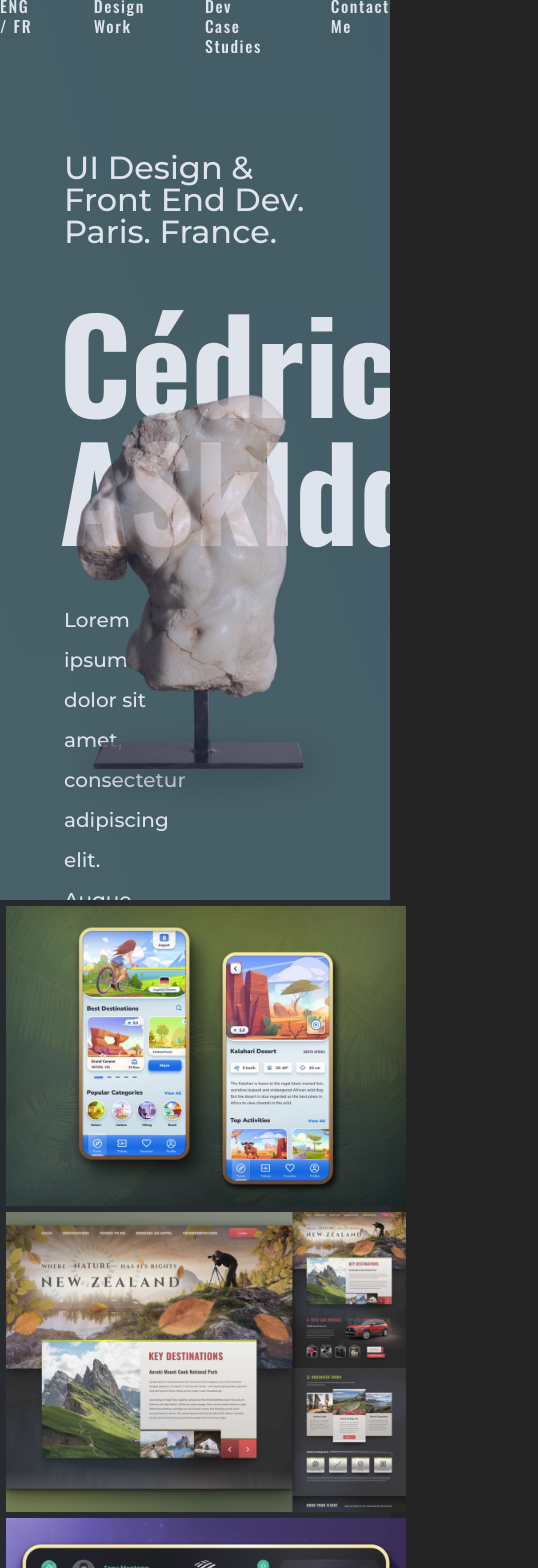
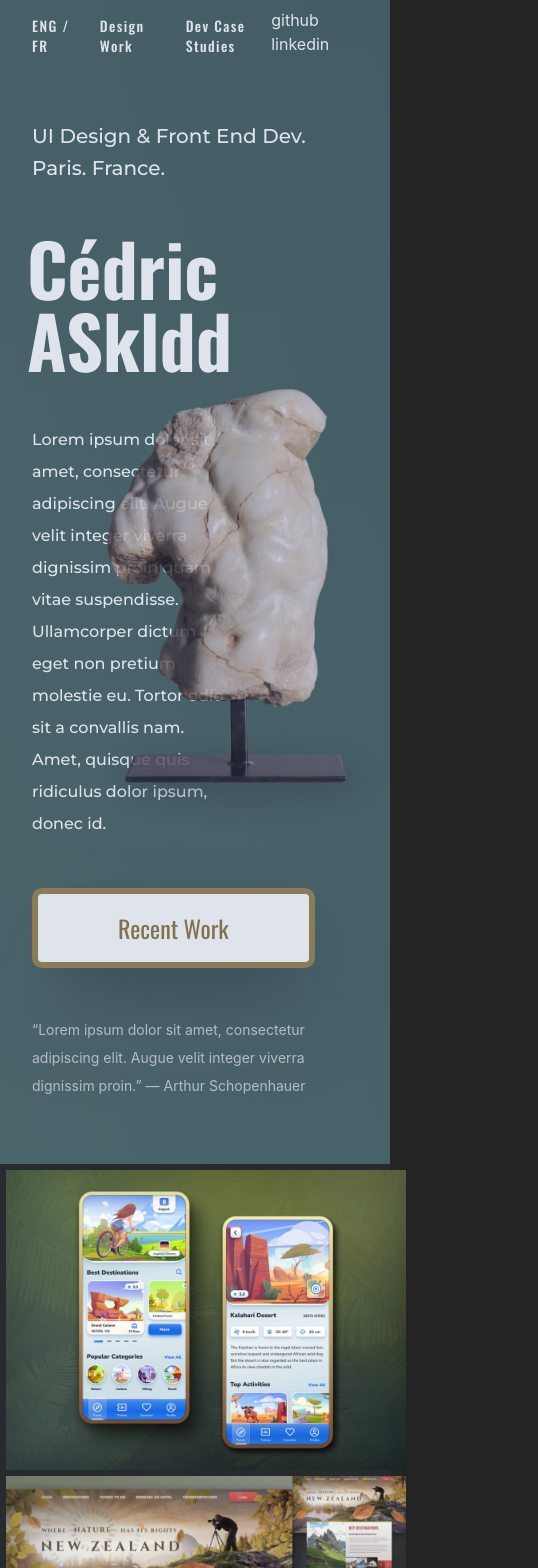
Before and after one commit to ask0ldd/P8-Folio, a React (Vite) app: page / in a window 390 px wide. Shown: the top 1568 px of the page, 538 px wide, since content can reach past the window. Built offline with nearby package versions, Linux system fonts and the light colour scheme.

Commit message:
improved responsiveness

```diff
--- a/src/App.css
+++ b/src/App.css
@@ -18,10 +18,10 @@
   position: relative;
   display: flex;
   flex-direction: column;
-  height: 100vh;
+  /*height: 900px;*/
   width: 100%;
   overflow: hidden;
-  padding: 0 4rem;
+  padding: 0 4rem 4rem 4rem;
   /*padding: 0 64px;*/
 }
 
@@ -87,12 +87,13 @@
   box-shadow: rgba(50, 50, 93, 0.35) 0px 50px 100px -20px,
     rgba(0, 0, 0, 0.4) 0px 30px 60px -30px;
   margin-top: 72px;
+  cursor: pointer;
 }
 
 .heroContainer blockquote {
   font-weight: 400;
   font-size: 16px;
-  line-height: 100%;
+  line-height: 200%;
   color: #dfe4ec;
   opacity: 0.7;
   margin-top: 130px;
@@ -100,6 +101,7 @@
 
 .statue {
   height: 85%;
+  /*width: 32%;*/
   position: absolute;
   right: 0;
   bottom: 0;
@@ -128,6 +130,7 @@
 
 .ellipse {
   height: 85%;
+  /*width: 43%;*/
   position: absolute;
   right: 0;
   bottom: 0;
@@ -329,9 +332,118 @@
   color: #888;
 }
 
-@media screen and (max-width: 1000px) {
+@media screen and (max-width: 1600px) {
+  .sectionCaseStudies .caseContainer {
+    width: 100%;
+  }
+}
+
+@media screen and (max-width: 1500px) {
+  .buste {
+    display: none;
+  }
+
+  .heroContainer .identite {
+    font-size: 96px;
+  }
+
+  .heroContainer .recentWork {
+    margin-top: 3rem;
+  }
+
+  .heroContainer blockquote {
+    margin-top: 3rem;
+    width: 50%;
+  }
+}
+
+@media screen and (max-width: 1200px) {
   .statue,
   .ellipse {
     display: none;
   }
+
+  .buste {
+    height: 50%;
+    position: absolute;
+    left: auto;
+    margin: 0;
+    right: 0;
+    bottom: 10%;
+    display: block;
+  }
+
+  .heroContainer .text {
+    width: 70%;
+  }
 }
+
+@media screen and (max-width: 1000px) {
+  .heroContainer .fonction {
+    font-size: 24px;
+    margin-top: 64px;
+    line-height: 160%;
+  }
+
+  .heroContainer .identite {
+    font-size: 96px;
+    margin-top: 48px;
+    margin-left: -5px;
+  }
+
+  .heroContainer .text {
+    font-size: 1rem;
+    width: 60%;
+  }
+
+  .heroContainer .recentWork {
+    margin-top: 3rem;
+  }
+
+  .heroContainer blockquote {
+    margin-top: 3rem;
+    width: 60%;
+  }
+}
+
+@media screen and (max-width: 700px) {
+  .sectionHero {
+    padding-left: 2rem;
+    padding-right: 2rem;
+  }
+
+  .heroContainer .fonction {
+    font-size: 20px;
+  }
+
+  .heroContainer .identite {
+    font-size: 72px;
+    margin-top: 48px;
+    margin-left: -5px;
+  }
+
+  .heroContainer blockquote {
+    font-size: 14px;
+    margin-top: 3rem;
+    width: 100%;
+  }
+
+  /*.heroContainer .recentWork {
+    margin-top: 3rem;
+    width: 60%;
+    margin-left: auto;
+    margin-right: auto;
+    display: flex;
+    align-items: center;
+    justify-content: center;
+  }*/
+
+  .buste {
+    height: 40%;
+    bottom: 30%;
+  }
+
+  .optionalWork {
+    display: none;
+  }
+}
--- a/src/App.jsx
+++ b/src/App.jsx
@@ -1,7 +1,7 @@
 import { useState } from 'react'
 import { NavLink } from 'react-router-dom'
 import './App.css'
-import NavBar from './components/NavBar'
+import Header from './components/Header'
 import Tag from './components/Tag'
 import { useLayoutEffect } from 'react'
 
@@ -14,7 +14,7 @@ function App() {
 
   return (
     <div className="App">
-      <NavBar items={[['ENG / FR', '/#'], ['Design Work','/#works'], ['Dev Case Studies','/#caseStudies'], ['Contact Me','/#works']]} />
+      <Header items={[['ENG / FR', '/#'], ['Design Work','/#works'], ['Dev Case Studies','/#caseStudies']]} />
       <section className='sectionHero'>
         <img className='ellipse' alt="ellipse" src='/ellipse0.svg'/>
         <img className='statue' alt="statue" src='/statue.png'/>
@@ -31,9 +31,9 @@ function App() {
       <section className='sectionWorks' id="works">
         <img src='/works/work1.webp' alt="travel app design" defer/><img src='/works/work2.webp' alt="travel landing page design" defer/><img src='/works/work3.webp' alt="fintech app design" defer/>
         <img src='/works/work4.webp' alt="eilish landing page design" defer/><img src='/works/work5.webp' alt="lol app design" defer/><img src='/works/work6.webp' alt="chiesa landing page design" defer/>
-        <img src='/works/work7.webp' alt="library app design" defer/><img src='/works/work8.webp' alt="nike landing page design" defer/><img src='/works/work9.webp' alt="classical music app design" defer/>
-        <img src='/works/work10.webp' alt="fintech app design" defer/><img src='/works/work11.webp' alt="accessories landing page design" defer/><img src='/works/work12.webp' alt="remote app design" defer/>
-        <img src='/works/work13.webp' alt="movie booking app design" defer/><img src='/works/work14.webp' alt="real estate app design" defer/><img src='/works/work15.webp' alt="banking app design" defer/>
+        <img className="optionalWork" src='/works/work7.webp' alt="library app design" defer/><img className="optionalWork" src='/works/work8.webp' alt="nike landing page design" defer/><img className="optionalWork" src='/works/work9.webp' alt="classical music app design" defer/>
+        <img className="optionalWork" src='/works/work10.webp' alt="fintech app design" defer/><img className="optionalWork" src='/works/work11.webp' alt="accessories landing page design" defer/><img className="optionalWork" src='/works/work12.webp' alt="remote app design" defer/>
+        <img className="optionalWork" src='/works/work13.webp' alt="movie booking app design" defer/><img className="optionalWork" src='/works/work14.webp' alt="real estate app design" defer/><img className="optionalWork" src='/works/work15.webp' alt="banking app design" defer/>
       </section>
       <section id="caseStudies" className='sectionCaseStudies'>
         <div className='caseStudiesBody'>
--- /dev/null
+++ b/src/components/Header.jsx
@@ -0,0 +1,15 @@
+import '../styles/Header.css'
+import NavBar from './NavBar'
+
+const Header = (props) => {
+return(
+    <header>
+        <div className='headerBody'>
+            <NavBar items={props.items}/>
+            <div className='socialItems'>github linkedin</div>
+        </div>
+    </header>
+)
+}
+
+export default Header
--- a/src/pages/Case.jsx
+++ b/src/pages/Case.jsx
@@ -1,6 +1,6 @@
 import '../App.css'
 import '../styles/Case.css'
-import NavBar from '../components/NavBar'
+import Header from '../components/Header'
 import CaseTitle from '../components/CaseTitle'
 import { useEffect, useState } from 'react'
 import { useHTMLFetch } from '../hooks/FetchHTMLHook'
@@ -31,8 +31,8 @@ function Case(props) {
 
   return (
     <div className="case">
+      <Header items={[['ENG / FR', '/#'], ['Design Work','/#works'], ['Dev Case Studies','/#caseStudies'], ['Contact Me','/#works']]} />
         <section className='sectionSummary'>
-        <NavBar items={[['ENG / FR', '#'], ['Design Work','../#works'], ['Dev Case Studies','../#caseStudies'], ['Contact Me','../#works']]} />
             <div className='summaryContainer'>
                 <img src="/bluel/bluel1.jpg" className='mainSiteCapture'/>
                 <div className='halfSummaryContainer'>
--- /dev/null
+++ b/src/styles/Header.css
@@ -0,0 +1,25 @@
+header {
+  width: 100%;
+  padding: 0 4rem;
+}
+
+.headerBody {
+  width: 100%;
+  max-width: 1568px;
+  margin: 0 auto;
+  display: flex;
+  justify-content: space-between;
+  align-items: center;
+}
+
+.socialItems {
+  height: 3.5rem;
+  display: flex;
+  align-items: flex-end;
+}
+
+@media screen and (max-width: 700px) {
+  header {
+    padding: 0 2rem;
+  }
+}
--- a/src/styles/NavBar.css
+++ b/src/styles/NavBar.css
@@ -8,9 +8,6 @@ nav {
   height: 3.5rem;
   display: flex;
   align-items: flex-end;
-  width: 100%;
-  max-width: 1568px;
-  margin: 0 auto;
 }
 
 nav a:any-link {
@@ -24,3 +21,19 @@ nav ul {
   padding: 0;
   margin: 0;
 }
+
+@media screen and (max-width: 1000px) {
+  nav ul {
+    column-gap: 2rem;
+  }
+}
+
+@media screen and (max-width: 700px) {
+  nav ul {
+    column-gap: 1.5rem;
+  }
+
+  nav {
+    font-size: 14px;
+  }
+}
--- a/src/styles/Tag.css
+++ b/src/styles/Tag.css
@@ -19,3 +19,17 @@
   align-items: center;
   justify-content: center;
 }
+
+@media screen and (max-width: 1000px) {
+  .tag {
+    width: 160px;
+    height: 48px;
+    font-size: 1rem;
+    background: #eff2f6;
+    box-shadow: 0px 2px 4px #a4b7d5, 0px 8px 16px #b3bbc7;
+    border-radius: 6px;
+    display: flex;
+    align-items: center;
+    justify-content: center;
+  }
+}
```
